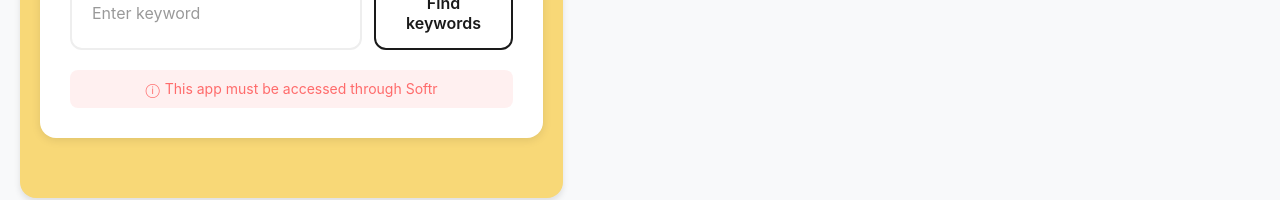
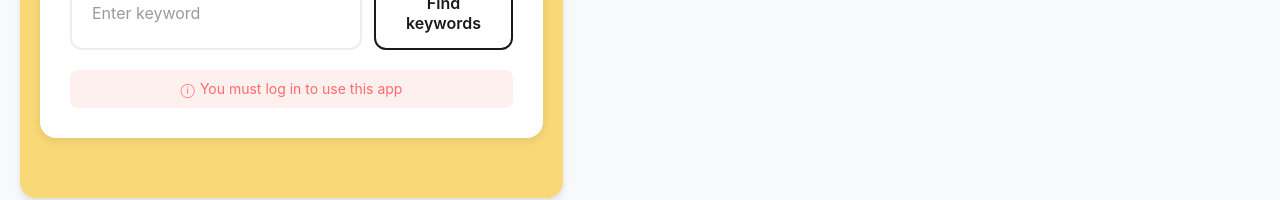
Before and after one commit to vutran8902/AKS, a React (Vite) app: page / in a window 1280 px wide. Shown: the part 309-509 px from the top of the page. Built offline with nearby package versions, Linux system fonts and the light colour scheme; no server answers.

Commit message:
Your commit message here

```diff
--- a/src/App.jsx
+++ b/src/App.jsx
@@ -44,7 +44,7 @@ function App() {
     if (window.Softr) {
       getUserEmail();
     } else {
-      setError('This app must be accessed through Softr');
+      setError('You must log in to use this app');
     }
   }, []);
 
```
